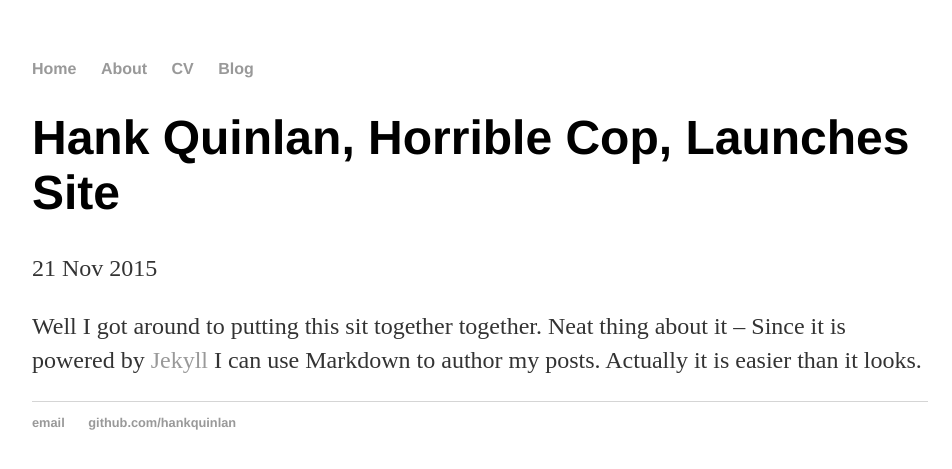
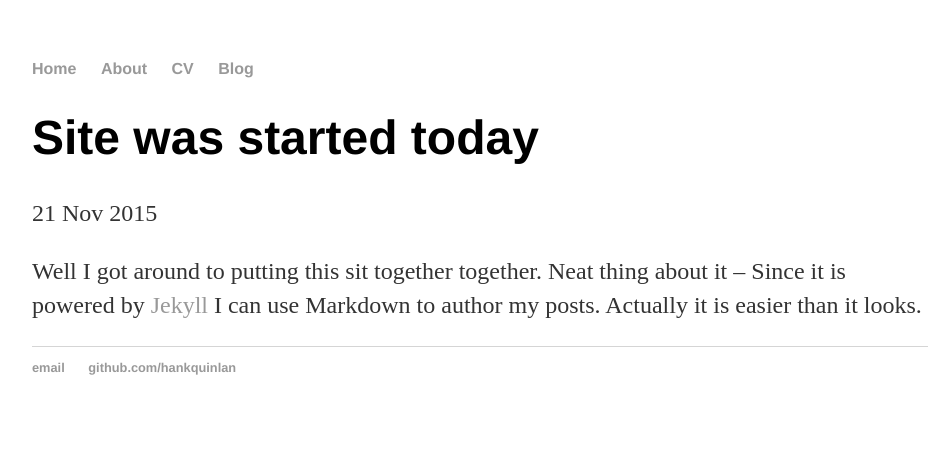
Before and after one commit to csclarke/csclarke.github.io, a Jekyll site: the page built from _posts/2015-11-21-hank-quinlan-site-launched.md, in a window 1280 px wide. Shown: the top 469 px of the page, without its empty margins (160-1112 px from the left). Built offline with Jekyll 4.4.1, drawn with Linux system fonts in a browser that asks for light colours.

Commit message:
Update 2015-11-21-hank-quinlan-site-launched.md

```diff
--- a/_posts/2015-11-21-hank-quinlan-site-launched.md
+++ b/_posts/2015-11-21-hank-quinlan-site-launched.md
@@ -1,6 +1,6 @@
 ---
 layout: post
-title: "Hank Quinlan, Horrible Cop, Launches Site"
+title: "Site was started today"
 date: 2015-11-21
 ---
 
```
